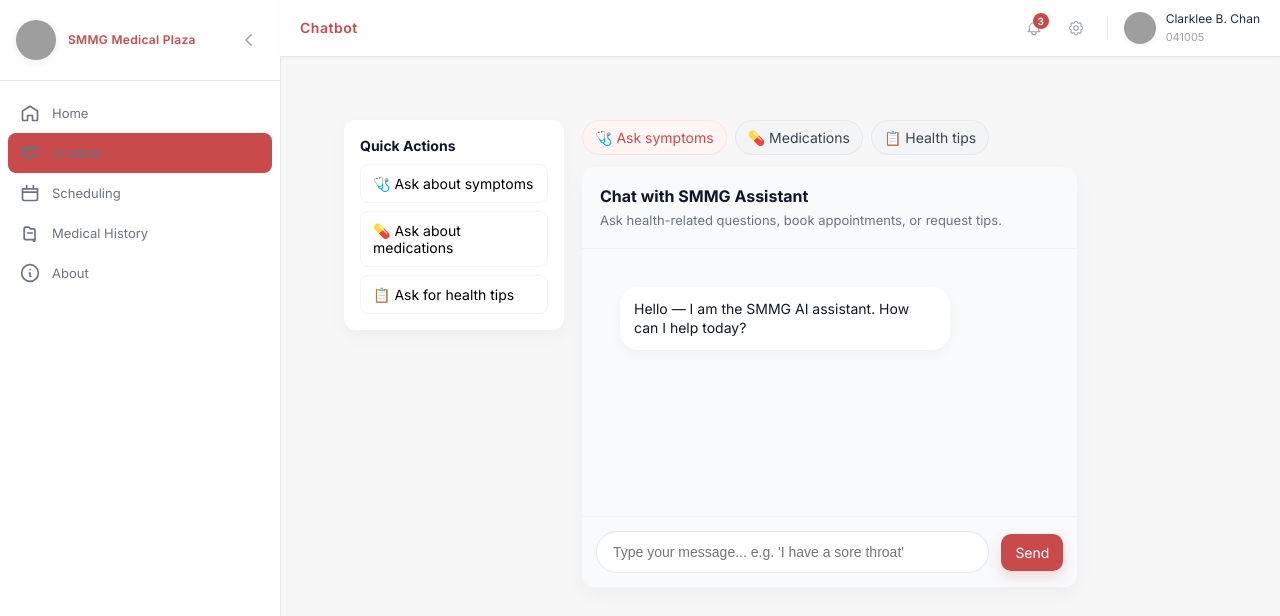
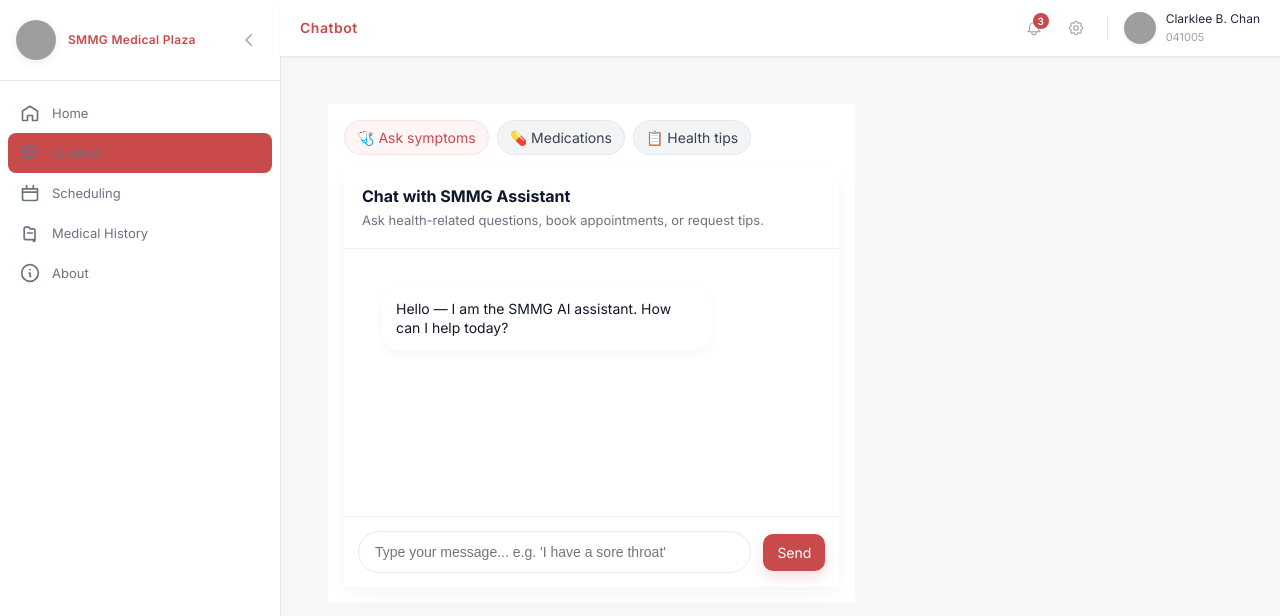
Before and after one commit to JmGinete164/SMMG, a React (Vite) app in the folder health-frontend/: page /chatbot in a window 1280 px wide. Shown: the top 616 px of the page. Built offline with nearby package versions, Linux system fonts and the light colour scheme; grey boxes are pictures that could not be loaded.

Commit message:
Chatbot: remove left quick-actions panel; make chat area full-width and white background; stretch input bar

```diff
--- a/health-frontend/src/pages/Chatbot.jsx
+++ b/health-frontend/src/pages/Chatbot.jsx
@@ -39,39 +39,27 @@ const Chatbot = () => {
   }
 
   return (
-    <div style={{ display: 'flex', justifyContent: 'center', padding: 16, background: 'transparent' }}>
-      <div style={{ width: '100%', maxWidth: 1200, display: 'flex', gap: 18 }}>
-        {/* Left quick panel (optional on small screens) */}
-        <div style={{ width: 220, flexShrink: 0 }}>
-          <div style={{ background: '#FFFFFF', padding: 16, borderRadius: 12, boxShadow: '0 6px 18px rgba(15,23,42,0.04)' }}>
-            <div style={{ fontSize: 14, fontWeight: 700, marginBottom: 8 }}>Quick Actions</div>
-            <div style={{ display: 'flex', flexDirection: 'column', gap: 8 }}>
-              <button onClick={() => send('I have a headache, what could it be?')} style={{ textAlign: 'left', padding: '10px 12px', borderRadius: 8, background: 'transparent', border: '1px solid #F3F4F6', cursor: 'pointer' }}>🩺 Ask about symptoms</button>
-              <button onClick={() => send('What are common side effects of amoxicillin?')} style={{ textAlign: 'left', padding: '10px 12px', borderRadius: 8, background: 'transparent', border: '1px solid #F3F4F6', cursor: 'pointer' }}>💊 Ask about medications</button>
-              <button onClick={() => send('Give me some tips for healthy living')} style={{ textAlign: 'left', padding: '10px 12px', borderRadius: 8, background: 'transparent', border: '1px solid #F3F4F6', cursor: 'pointer' }}>📋 Ask for health tips</button>
-            </div>
-          </div>
-        </div>
-
+    <div style={{ display: 'flex', justifyContent: 'center', padding: 16, background: '#FFFFFF' }}>
+      <div style={{ width: '100%', maxWidth: 980 }}>
         {/* Chat area */}
-        <div style={{ flex: 1, display: 'flex', flexDirection: 'column', gap: 12, minWidth: 0 }}>
+        <div style={{ width: '100%', display: 'flex', flexDirection: 'column', gap: 12, minWidth: 0 }}>
           {/* Quick actions row aligned with chat area */}
           <div style={{ display: 'flex', alignItems: 'center', justifyContent: 'flex-start' }}>
             <QuickActions onQuick={(q) => send(q)} />
           </div>
 
-          <div style={{ background: '#F8FAFC', borderRadius: 12, padding: 0, display: 'flex', flexDirection: 'column', minHeight: 420, boxShadow: '0 8px 20px rgba(15,23,42,0.04)', width: '100%' }}>
-            <div style={{ padding: 18, borderBottom: '1px solid #EEF2F7' }}>
+          <div style={{ background: '#FFFFFF', borderRadius: 12, padding: 0, display: 'flex', flexDirection: 'column', minHeight: 420, boxShadow: '0 8px 20px rgba(15,23,42,0.04)', width: '100%' }}>
+            <div style={{ padding: 18, borderBottom: '1px solid #EEF2F7', background: '#FFFFFF' }}>
               <div style={{ fontSize: 16, fontWeight: 700 }}>Chat with SMMG Assistant</div>
               <div style={{ fontSize: 13, color: '#6B7280', marginTop: 4 }}>Ask health-related questions, book appointments, or request tips.</div>
             </div>
 
-            <div style={{ flex: 1, padding: 18, display: 'flex', flexDirection: 'column', minWidth: 0 }}>
+            <div style={{ flex: 1, padding: 18, display: 'flex', flexDirection: 'column', minWidth: 0, background: '#FFFFFF' }}>
               <ChatWindow messages={messages} />
             </div>
 
             {/* Input area */}
-            <div style={{ padding: 14, borderTop: '1px solid #EEF2F7', display: 'flex', alignItems: 'center' }}>
+            <div style={{ padding: 14, borderTop: '1px solid #EEF2F7', display: 'flex', alignItems: 'center', background: '#FFFFFF' }}>
               <div style={{ flex: 1, display: 'flex', alignItems: 'center', minWidth: 0 }}>
                 <input value={text} onChange={(e) => setText(e.target.value)} placeholder="Type your message... e.g. 'I have a sore throat'" style={{ width: '100%', padding: '12px 16px', borderRadius: 999, border: '1px solid #E6E9EE', boxShadow: 'inset 0 1px 0 rgba(15,23,42,0.02)', fontSize: 14, outline: 'none' }} />
               </div>
```
